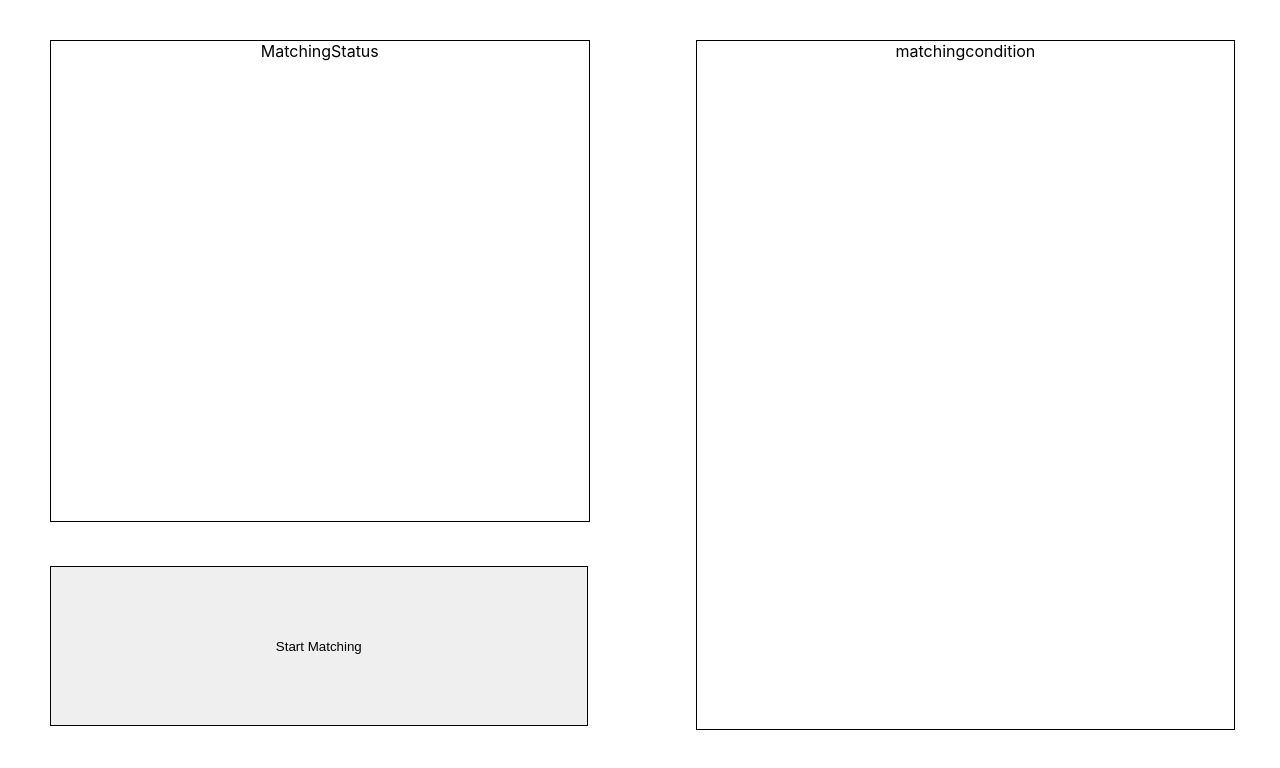
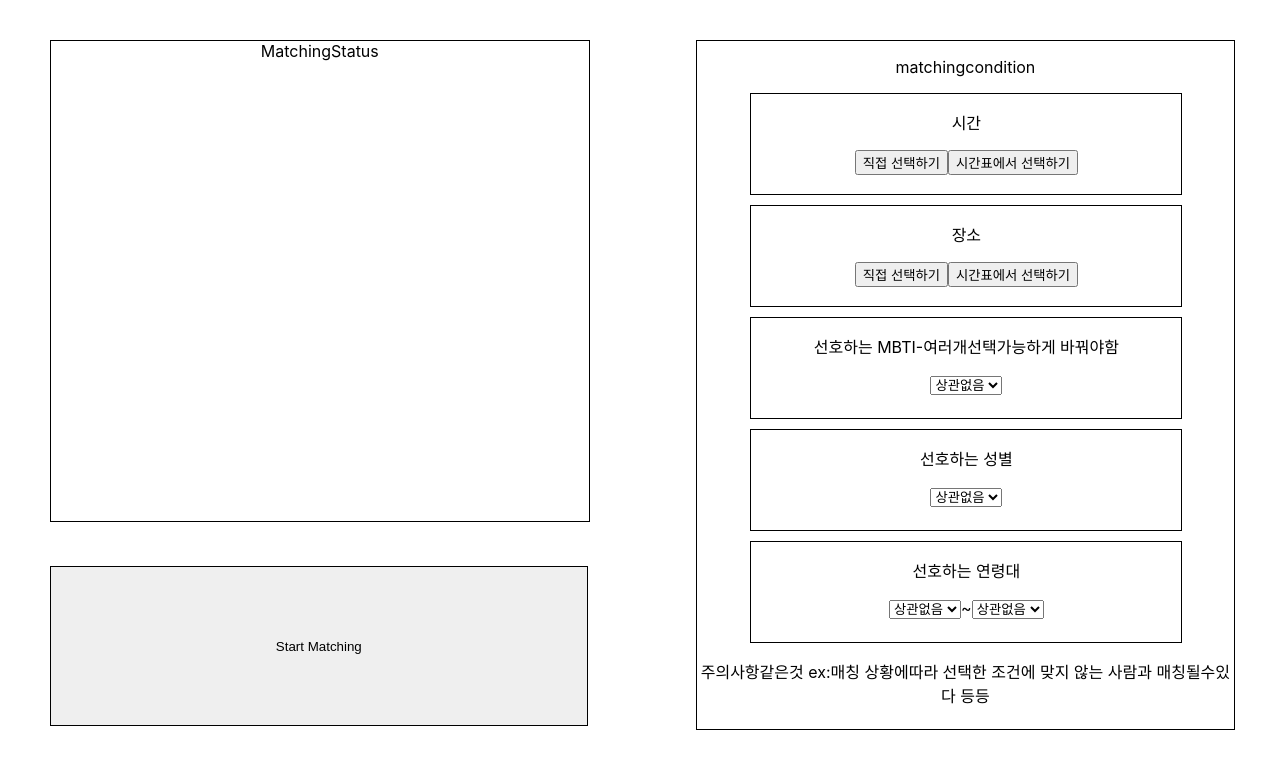
Before and after one commit to swsnu/swppfall2022-team2, a React (Create React App) app in the folder frontend/: page / in a window 1280 px wide. Shown: the top 768 px of the page. Built offline with nearby package versions, Linux system fonts and the light colour scheme.

Commit message:
MatchingCondition prototype

```diff
--- /dev/null
+++ b/frontend/src/matching/MatchingCondition.css
@@ -0,0 +1,8 @@
+.conditions {
+  position: relative;
+  margin-top: 10px;
+  left: calc(10%);
+  width: calc(80%);
+  height: 100px;
+  border: 1px solid;
+}
--- a/frontend/src/matching/MatchingCondition.tsx
+++ b/frontend/src/matching/MatchingCondition.tsx
@@ -1,4 +1,58 @@
+import "./MatchingCondition.css";
+
 const MatchingCondition = () => {
-  return <div>matchingcondition</div>;
+  return (
+    <div>
+      <p>matchingcondition</p>
+      <div className="conditions">
+        <p>시간</p>
+        <button>직접 선택하기</button>
+        <button>시간표에서 선택하기</button>
+      </div>
+      <div className="conditions">
+        <p>장소</p>
+        <button>직접 선택하기</button>
+        <button>시간표에서 선택하기</button>
+      </div>
+      <div className="conditions">
+        <p>선호하는 MBTI-여러개선택가능하게 바꿔야함</p>
+        <select>
+          <option>상관없음</option>
+          <option>istj</option>
+          <option>istp</option>
+        </select>
+      </div>
+      <div className="conditions">
+        <p>선호하는 성별</p>
+        <select>
+          <option>상관없음</option>
+          <option>남자</option>
+          <option>여자</option>
+        </select>
+      </div>
+      <div className="conditions">
+        <p>선호하는 연령대</p>
+        <select>
+          <option>상관없음</option>
+          <option>20</option>
+          <option>21</option>
+          <option>22</option>
+          <option>23</option>
+        </select>
+        ~
+        <select>
+          <option>상관없음</option>
+          <option>20</option>
+          <option>21</option>
+          <option>22</option>
+          <option>23</option>
+        </select>
+      </div>
+      <p>
+        주의사항같은것 ex:매칭 상황에따라 선택한 조건에 맞지 않는 사람과
+        매칭될수있다 등등
+      </p>
+    </div>
+  );
 };
 export default MatchingCondition;
```
